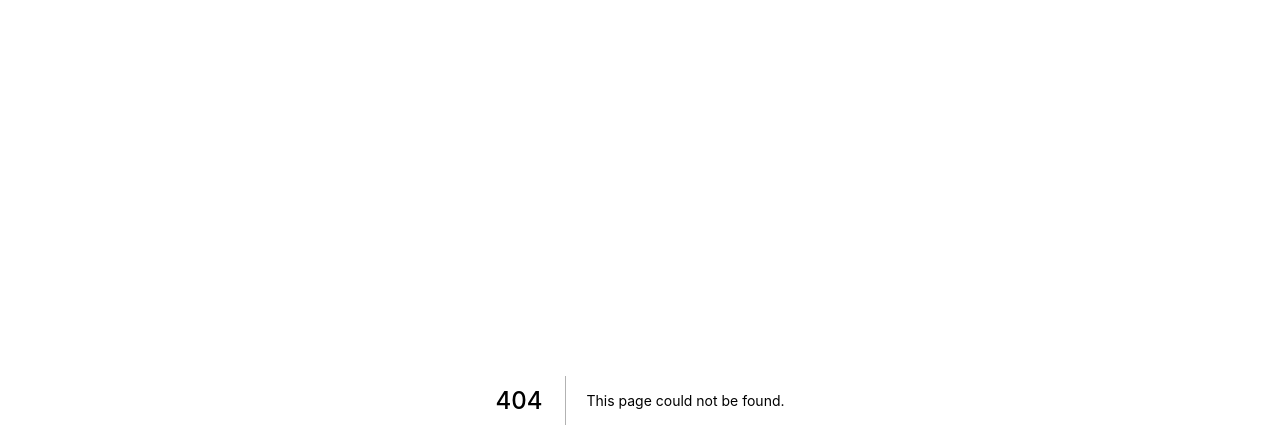
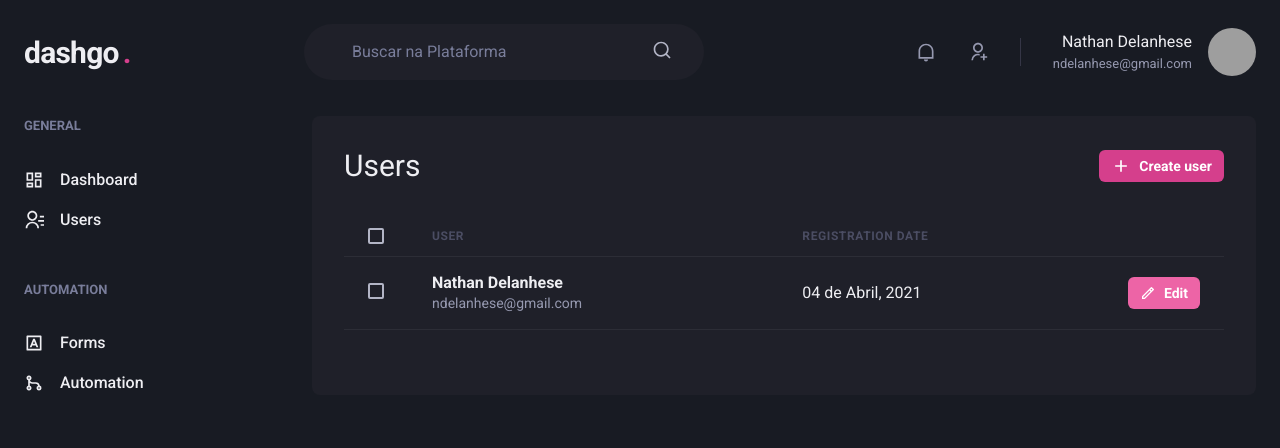
Before and after one commit to ndelanhese/estudo_react, a Next.js app in the folder dashgo/: page /users in a window 1280 px wide. Before the commit this address had no page. Shown: the top 448 px of the page. Built offline with nearby package versions, Linux system fonts and the light colour scheme; grey boxes are pictures that could not be loaded.

Commit message:
tela de listagem de usuarios

```diff
--- a/dashgo/package.json
+++ b/dashgo/package.json
@@ -13,9 +13,11 @@
     "@chakra-ui/react": "^2.2.1",
     "@emotion/react": "^11.9.3",
     "@emotion/styled": "^11.9.3",
+    "apexcharts": "^3.35.3",
     "framer-motion": "^6.3.16",
     "next": "12.2.0",
     "react": "18.2.0",
+    "react-apexcharts": "^1.4.0",
     "react-dom": "18.2.0",
     "react-icons": "^4.4.0"
   },
--- a/dashgo/src/components/Header.tsx
+++ b/dashgo/src/components/Header.tsx
@@ -1,6 +1,10 @@
-import { Flex, Icon, Input, Text } from "@chakra-ui/react";
+import { Flex, Icon, Input, HStack, Text, Box, Avatar } from "@chakra-ui/react";
 import Link from "next/link";
-import { RiSearchLine } from "react-icons/ri";
+import {
+  RiNotificationLine,
+  RiSearchLine,
+  RiUserAddLine,
+} from "react-icons/ri";
 export function Header() {
   return (
     <Flex
@@ -46,7 +50,36 @@ export function Header() {
           px="4"
         />
 
-        <Icon as={RiSearchLine} fontSize="20"/>
+        <Icon as={RiSearchLine} fontSize="20" />
+      </Flex>
+
+      <Flex align="center" ml="auto">
+        <HStack
+          spacing="8"
+          mx="8"
+          pr="8"
+          py="1"
+          color="gray.300"
+          borderRightWidth={1}
+          borderColor="gray.700"
+        >
+          <Icon as={RiNotificationLine} fontSize="20" />
+          <Icon as={RiUserAddLine} fontSize="20" />
+        </HStack>
+
+        <Flex align="center">
+          <Box mr={4} textAlign="right">
+            <Text>Nathan Delanhese</Text>
+            <Text color="gray.300" fontSize="small">
+              ndelanhese@gmail.com
+            </Text>
+          </Box>
+          <Avatar
+            size="md"
+            name="Nathan Delanhese"
+            src="https://github.com/ndelanhese.png"
+          ></Avatar>
+        </Flex>
       </Flex>
     </Flex>
   );
--- /dev/null
+++ b/dashgo/src/components/Sidebar.tsx
@@ -0,0 +1,48 @@
+import { Box, Icon, Link, Stack, Text } from "@chakra-ui/react";
+import { RiContactsLine, RiDashboardLine, RiGitMergeLine, RiInputMethodLine } from "react-icons/ri";
+
+export function Sidebar() {
+  return (
+    <Box as="aside" w={64} mr={8}>
+      <Stack spacing={12} align="flex-start">
+        <Box>
+          <Text fontWeight="bold" color="gray.400" fontSize="small">
+            GENERAL
+          </Text>
+          <Stack spacing={4} mt={8} align="stretch">
+            <Link display="flex" alignItems="center">
+              <Icon as={RiDashboardLine} fontSize={20} />
+              <Text ml={4} fontWeight="medium">
+                Dashboard
+              </Text>
+            </Link>
+          <Link display="flex" alignItems="center">
+              <Icon as={RiContactsLine} fontSize={20} />
+              <Text ml={4} fontWeight="medium">
+                Users
+              </Text>
+            </Link>
+          </Stack>
+        </Box> <Box>
+          <Text fontWeight="bold" color="gray.400" fontSize="small">
+            AUTOMATION
+          </Text>
+          <Stack spacing={4} mt={8} align="stretch">
+            <Link display="flex" alignItems="center">
+              <Icon as={RiInputMethodLine} fontSize={20} />
+              <Text ml={4} fontWeight="medium">
+                Forms
+              </Text>
+            </Link>
+          <Link display="flex" alignItems="center">
+              <Icon as={RiGitMergeLine} fontSize={20} />
+              <Text ml={4} fontWeight="medium">
+                Automation
+              </Text>
+            </Link>
+          </Stack>
+        </Box>
+      </Stack>
+    </Box>
+  );
+}
--- /dev/null
+++ b/dashgo/src/pages/users/index.tsx
@@ -0,0 +1,90 @@
+import {
+  Box,
+  Button,
+  Checkbox,
+  Flex,
+  Heading,
+  Icon,
+  Table,
+  Tbody,
+  Td,
+  Text,
+  Th,
+  Thead,
+  Tr,
+} from "@chakra-ui/react";
+import { RiAddLine, RiPencilLine } from "react-icons/ri";
+import { Header } from "../../components/Header";
+import { Sidebar } from "../../components/Sidebar";
+export default function UserList() {
+  return (
+    <Box>
+      <Header />
+      <Flex w="100%" my={6} maxWidth={1480} mx="auto" px={6}>
+        <Sidebar />
+
+        <Box flex={1} borderRadius={8} bg="gray.800" p={8}>
+          <Flex mb={8} justify="space-between" align="center">
+            <Heading size="lg" fontWeight="normal">
+              Users
+            </Heading>
+
+            <Button
+              as="a"
+              size="sm"
+              fontSize="sm"
+              colorScheme="pink"
+              leftIcon={<Icon as={RiAddLine}  fontSize={20} />}
+            >
+              Create user
+            </Button>
+          </Flex>
+
+          <Table colorScheme="whiteAlpha">
+            <Thead>
+              <Tr>
+                <Th px={6} color="gray.300" w={8}>
+                  <Checkbox colorScheme="pink" />
+                </Th>
+                <Th >
+                  User
+                </Th>
+                <Th >
+                  Registration date
+                </Th>
+                 <Th w={8} >
+
+                </Th>
+              </Tr>
+            </Thead>
+            <Tbody>
+              <Tr>
+                <Td px={6}>
+                  <Checkbox colorScheme="pink" />
+                </Td>
+                <Td px={6}>
+                  <Box><Text fontWeight="bold">Nathan Delanhese</Text>
+                  <Text fontSize="sm" color="gray.300">ndelanhese@gmail.com</Text>
+                  </Box>
+                </Td>
+                <Td px={6}>
+                  04 de Abril, 2021
+                </Td>
+               <Td> <Button
+              as="a"
+              size="sm"
+              fontSize="sm"
+              colorScheme="pink"
+              bg="pink.400"
+              leftIcon={<Icon as={RiPencilLine} fontSize={16}/>}
+            >
+              Edit
+            </Button></Td>
+              </Tr>
+            </Tbody>
+          </Table>
+        </Box>
+      </Flex>
+    </Box>
+  );
+}
```
Also changed, not shown: dashgo/src/pages/dashboard.tsx (+83 -3 lines), 1 other file (tests, documents, lock files or other folders).
